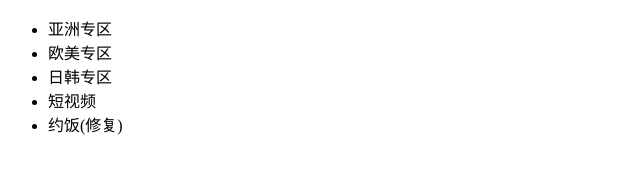
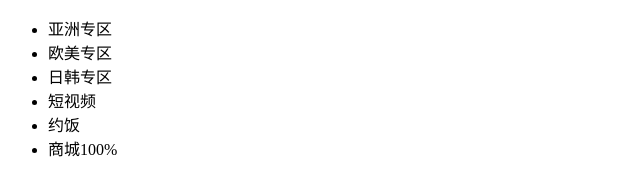
Before and after one commit to lwjoe/dbhot, a plain HTML site: page index.html in a window 1280 px wide. Shown: the whole page, without its empty margins (0-640 px from the left). Drawn offline with Linux system fonts and the light colour scheme.

Commit message:
商城功能

```diff
--- a/index.html
+++ b/index.html
@@ -10,7 +10,9 @@
     <li>欧美专区</li>
     <li>日韩专区</li>
     <li>短视频</li>
-    <li>约饭(修复)</li>
+    <li>约饭</li>
+    <li>商城100%</li>
+
 </ul>
 </body>
 </html>
```
